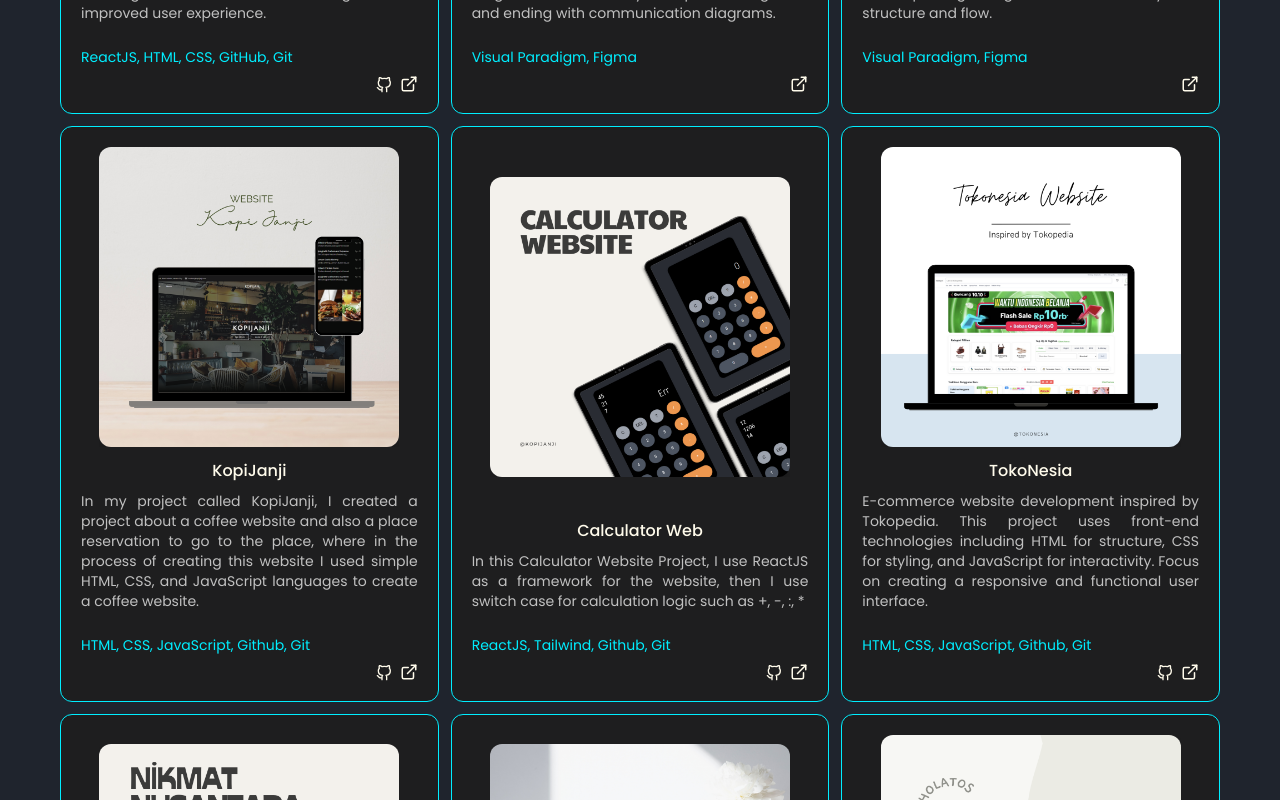
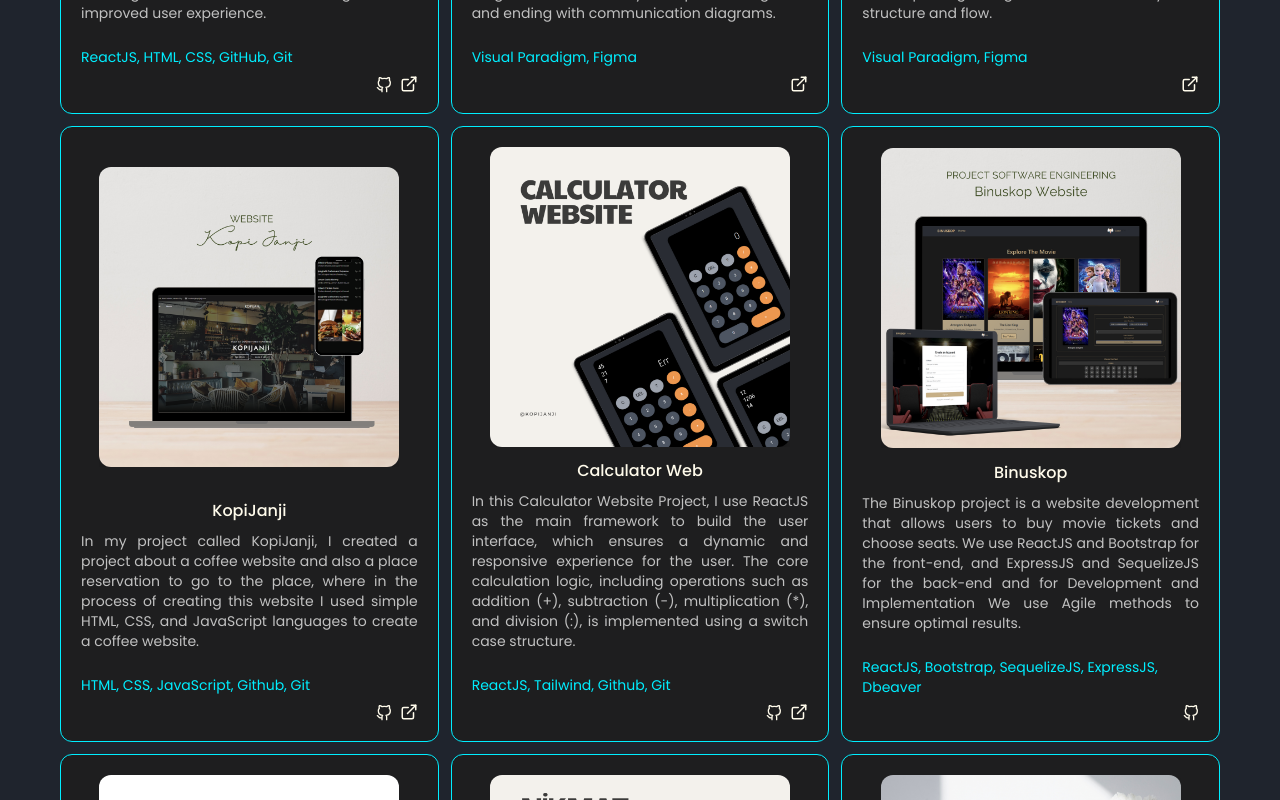
Before and after one commit to Sen4Tech/Personal-Page-Web, a Vue app: page /portfolio in a window 1280 px wide. Shown: the part 1520-2320 px from the top of the page. Built offline with nearby package versions, Linux system fonts and the light colour scheme.

Commit message:
Update Portfolio

```diff
--- a/src/views/PortfolioView.vue
+++ b/src/views/PortfolioView.vue
@@ -8,8 +8,8 @@
         'All',
         'Web & Application Development',
         'System Analyst',
+        'Software Engineering',
         'UI/UX Designer',
-        'Desktop Application',
         'Database',
       ],
       items: [
@@ -88,7 +88,7 @@
           id: 8,
           name: 'Calculator Web',
           imageUrl: 'calc',
-          status: 'In this Calculator Website Project, I use ReactJS as a framework for the website, then I use switch case for calculation logic such as +, -, :, *',
+          status: 'In this Calculator Website Project, I use ReactJS as the main framework to build the user interface, which ensures a dynamic and responsive experience for the user. The core calculation logic, including operations such as addition (+), subtraction (-), multiplication (*), and division (:), is implemented using a switch case structure.',
           tech: 'ReactJS, Tailwind, Github, Git',
           github: 'https://github.com/Sen4Tech/CalculatorApp',
           demo: 'https://calculator-app-kappa-ruddy.vercel.app/',
@@ -96,6 +96,16 @@
         },
         {
           id: 9,
+          name: 'Binuskop',
+          imageUrl: 'binuskop',
+          status: 'The Binuskop project is a website development that allows users to buy movie tickets and choose seats. We use ReactJS and Bootstrap for the front-end, and ExpressJS and SequelizeJS for the back-end and for Development and Implementation We use Agile methods to ensure optimal results.',
+          tech: 'ReactJS, Bootstrap, SequelizeJS, ExpressJS, Dbeaver',
+          github: 'https://github.com/Sen4Tech/SOFTWARE-ENGINEERING_OKTAVIANUS',
+          demo: 'null',
+          category: 'Software Engineering'
+        },
+        {
+          id: 10,
           name: 'TokoNesia',
           imageUrl: 'TOKONESIA',
           status: 'E-commerce website development inspired by Tokopedia. This project uses front-end technologies including HTML for structure, CSS for styling, and JavaScript for interactivity. Focus on creating a responsive and functional user interface.',
@@ -105,7 +115,7 @@
           category: 'Web & Application Development'
         },
         {
-          id: 10,
+          id: 11,
           name: 'Nikmat Nusantara',
           imageUrl: 'NIKMANTARA',
           status: 'UI/UX design project for an Indonesian food delivery app. Involves homepage design, app concept development, and design ideation. Key features include a discount voucher system and multiple payment options. The process continues to the prototyping stage.',
@@ -115,7 +125,7 @@
           category: 'UI/UX Designer'
         },
         {
-          id: 11,
+          id: 12,
           name: 'Re-design Krealogi',
           imageUrl: 'krea',
           status: 'In this Re-design project, I worked on creating materials for each class, besides that I created several pre-tests for users after completing the materials, and finally I used the discussion forum section in each class that had been attended.',
@@ -125,7 +135,7 @@
           category: 'UI/UX Designer'
         },
         {
-          id: 12,
+          id: 13,
           name: 'SQL Server Management',
           imageUrl: 'DB',
           status: 'In this Database Project I created a database named YOcholatos. In this project I created an ERD (Entity Relationship Diagram) and I also learned to create several database tables as well as enter values ​​into the database which will then be used to process data and search for the data needed.',
@@ -135,14 +145,14 @@
           category: 'Database'
         },
         {
-          id: 13,
+          id: 14,
           name: 'Java',
           imageUrl: 'Java',
-          status: 'Java project implementing OOP, JavaFX, data validation, GUI, and database connection using SQL Server and PhpMyAdmin via XAMPP.',
+          status: 'This Java Project utilizes OOP principles, features a GUI built with JavaFX, and includes data validation for reliable inputs. It connects to a database using SQL Server and integrates with PhpMyAdmin via XAMPP for efficient data management.',
           tech: 'Java, JavaFX, SQL Server, Eclipse, XAMPP, Github, Git',
           github: 'https://github.com/Okta-jpg/Java',
           demo: 'null',
-          category: 'Desktop Application'
+          category: 'Web & Application Development'
         },
       ]
     };
```
Also changed, not shown: public/img/portfolio-binuskop.png (added).
